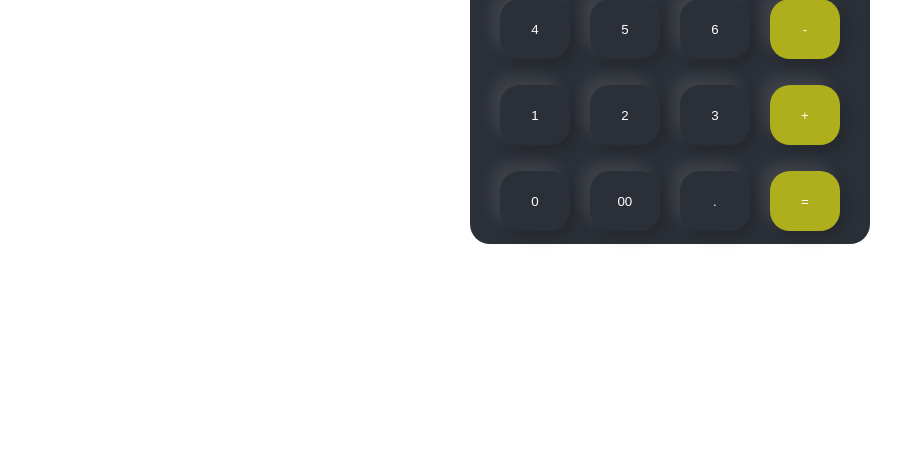
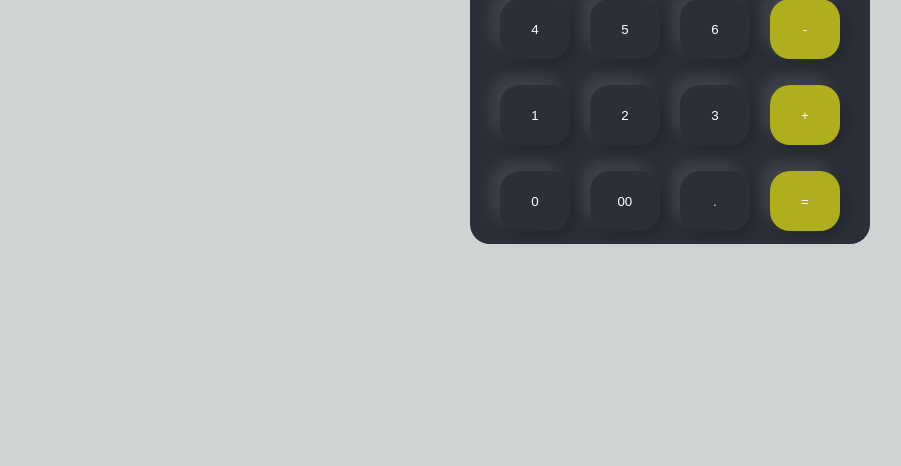
Before and after one commit to 86isha/Calculator, a website: page Public/index.html in a window 1280 px wide. Shown: the part 334-800 px from the top of the page, without its empty margins (189-1090 px from the left). Drawn offline with Linux system fonts and the light colour scheme.

Commit message:
Update index.html

```diff
--- a/Public/index.html
+++ b/Public/index.html
@@ -10,6 +10,7 @@
             align-items: center;
             justify-content: center;
             justify-content: space-evenly;
+            background-color: rgb(208, 211, 212);
         }
         .calc{
             width: 400px;
```
